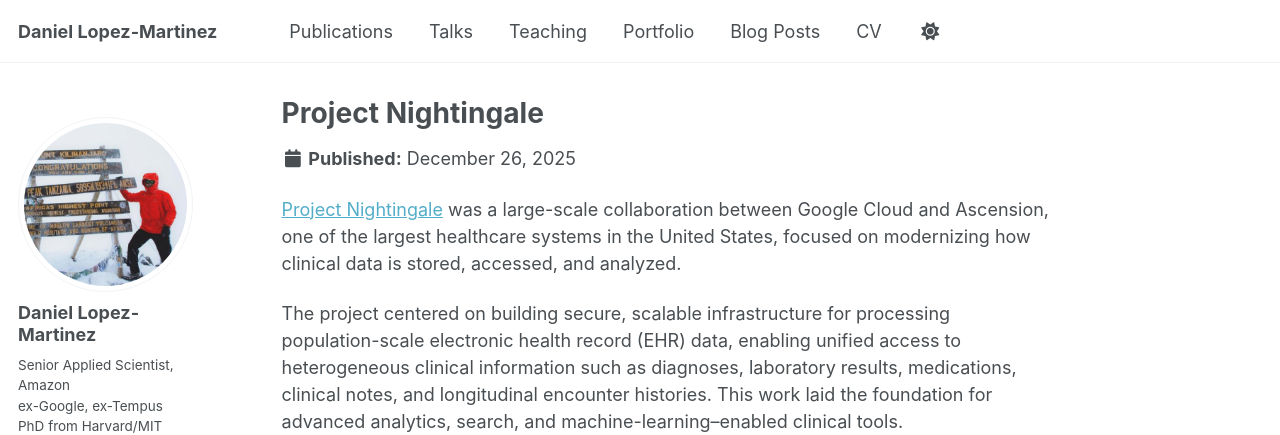
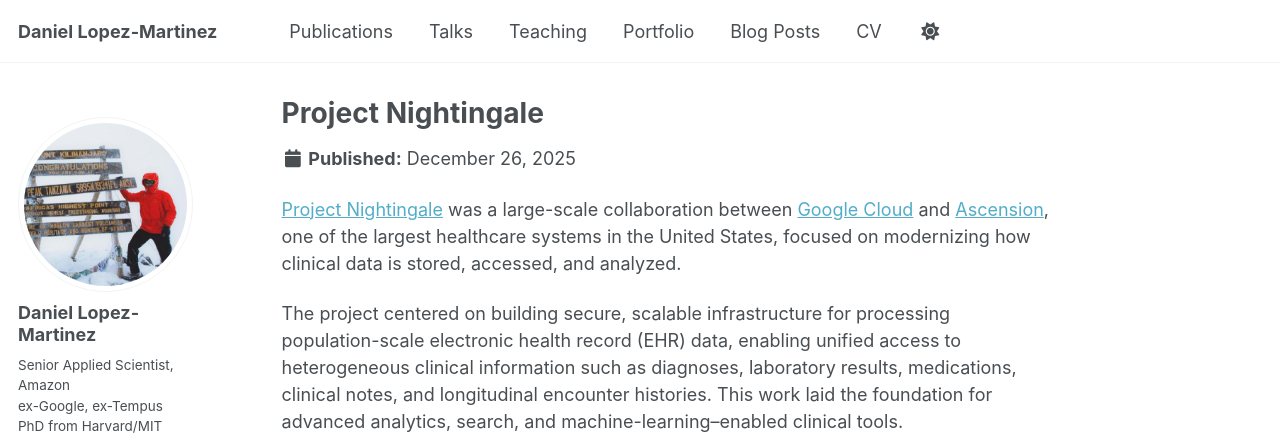
Before and after one commit to daniel-lopezmartinez/daniel-lopezmartinez.github.io, a Jekyll site: the page built from _portfolio/google-project-nightingale.md, in a window 1280 px wide and 1294 px high. Shown: the top 435 px of the window. Built offline with Jekyll 4.4.1, drawn with Linux system fonts in a browser that asks for light colours; some web fonts are replaced; a script that is not in the unit is left out; part of the change alters nothing that is shown.

Commit message:
Adds more hyperlinks

```diff
--- a/_portfolio/google-project-nightingale.md
+++ b/_portfolio/google-project-nightingale.md
@@ -5,7 +5,7 @@ collection: portfolio
 category: google
 ---
 
-[Project Nightingale](https://en.wikipedia.org/wiki/Project_Nightingale) was a large-scale collaboration between Google Cloud and Ascension, one of the largest healthcare systems in the United States, focused on modernizing how clinical data is stored, accessed, and analyzed.
+[Project Nightingale](https://en.wikipedia.org/wiki/Project_Nightingale) was a large-scale collaboration between [Google Cloud](https://cloud.google.com/) and [Ascension](https://about.ascension.org/), one of the largest healthcare systems in the United States, focused on modernizing how clinical data is stored, accessed, and analyzed.
 
 The project centered on building secure, scalable infrastructure for processing population-scale electronic health record (EHR) data, enabling unified access to heterogeneous clinical information such as diagnoses, laboratory results, medications, clinical notes, and longitudinal encounter histories. This work laid the foundation for advanced analytics, search, and machine-learning–enabled clinical tools.
 
```
